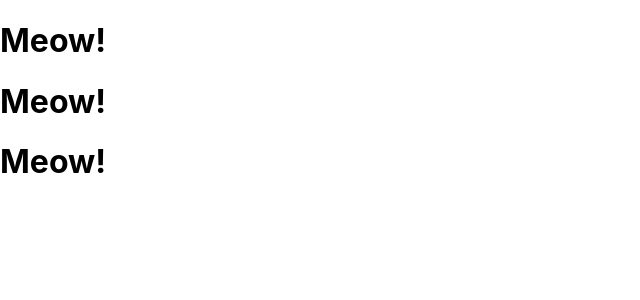
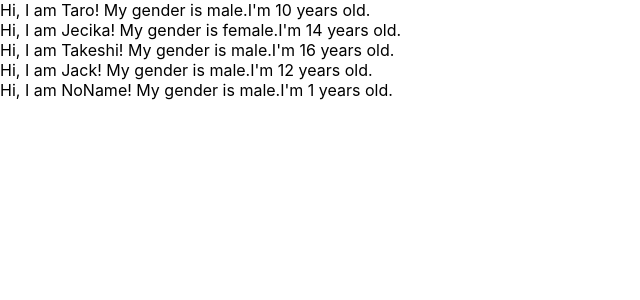
Before and after one commit to hiroshi375/udemy-react-redux-crud-application, a React (Create React App) app: page / in a window 1280 px wide. Shown: the top 300 px of the page, without its empty margins (0-640 px from the left). Built offline with nearby package versions, Linux system fonts and the light colour scheme.

Commit message:
learn props of component

```diff
--- a/src/App.js
+++ b/src/App.js
@@ -6,15 +6,31 @@
 // }
 
 const App = () => {
-  return <div>
-    <Cat />
-    <Cat />
-    <Cat />
-</div>
+  const profiles = [
+    { name: "Taro", sex: "male", age: 10},
+    { name: "Jecika", sex: "female", age: 14},
+    { name: "Takeshi", sex: "male", age: 16},
+    { name: "Jack", sex: "male", age: 12},
+    { name: "NoName"},
+  ]
+  return (
+    <div>
+      {
+        profiles.map((profile, index) => {
+          return <User name={profile.name} sex={profile.sex} age={profile.age} key={index} />
+        })
+      }
+    </div>
+  )
 }
 
-const Cat = () => {
-  return <h1>Meow!</h1>
+const User = (props) => {
+  return <div>Hi, I am {props.name}! My gender is {props.sex}.I'm {props.age} years old.</div>
+}
+
+User.defaultProps = {
+  sex: "male",
+  age: 1
 }
 
 export default App;
```
